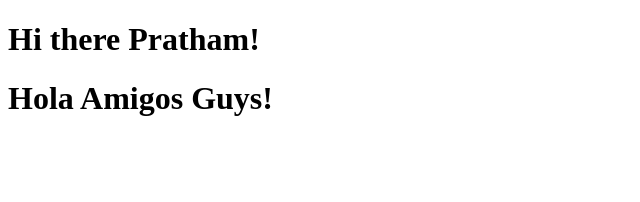
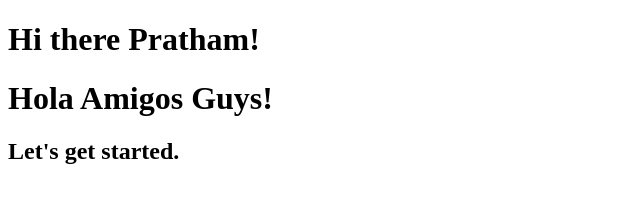
Before and after one commit to nikam24/CollabPrac, a plain HTML site: page index.html in a window 1280 px wide. Shown: the whole page, without its empty margins (0-640 px from the left). Drawn offline with Linux system fonts and the light colour scheme.

Commit message:
Get started.

```diff
--- a/index.html
+++ b/index.html
@@ -9,5 +9,6 @@
 <body>
     <h1>Hi there Pratham!</h1>
     <h1>Hola Amigos Guys!</h1>
+    <h2>Let's get started.</h2>
 </body>
 </html>
```
